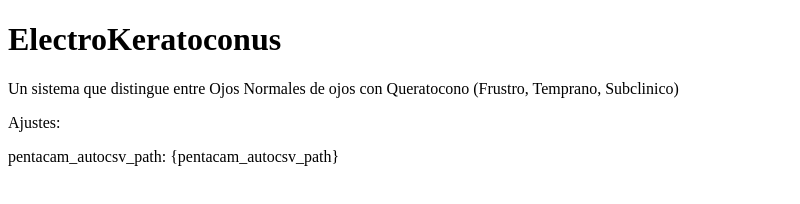
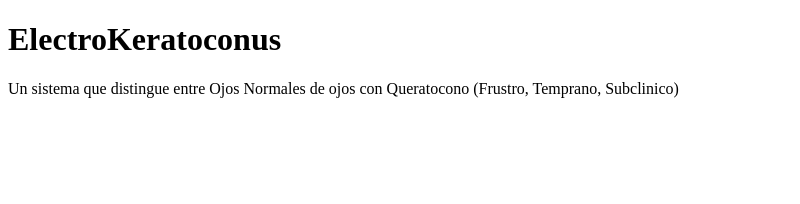
Before and after one commit to ouracademy/electrokeratoconus, an Electron app: page index.html in a window 800 px wide. Drawn offline with Linux system fonts and the light colour scheme.

Commit message:
feat: v1.0.4

```diff
--- a/electron-builder.yml
+++ b/electron-builder.yml
@@ -6,3 +6,4 @@ win:
         - x64
         - ia32
 files: ["**/*", "build/*"]
+publish: [github]
--- a/index.html
+++ b/index.html
@@ -14,8 +14,6 @@
     Un sistema que distingue entre Ojos Normales de ojos con Queratocono
     (Frustro, Temprano, Subclinico)
   </p>
-  <p>Ajustes:</p>
-  <p>pentacam_autocsv_path: {pentacam_autocsv_path}</p>
 </body>
 
 </html>
```
